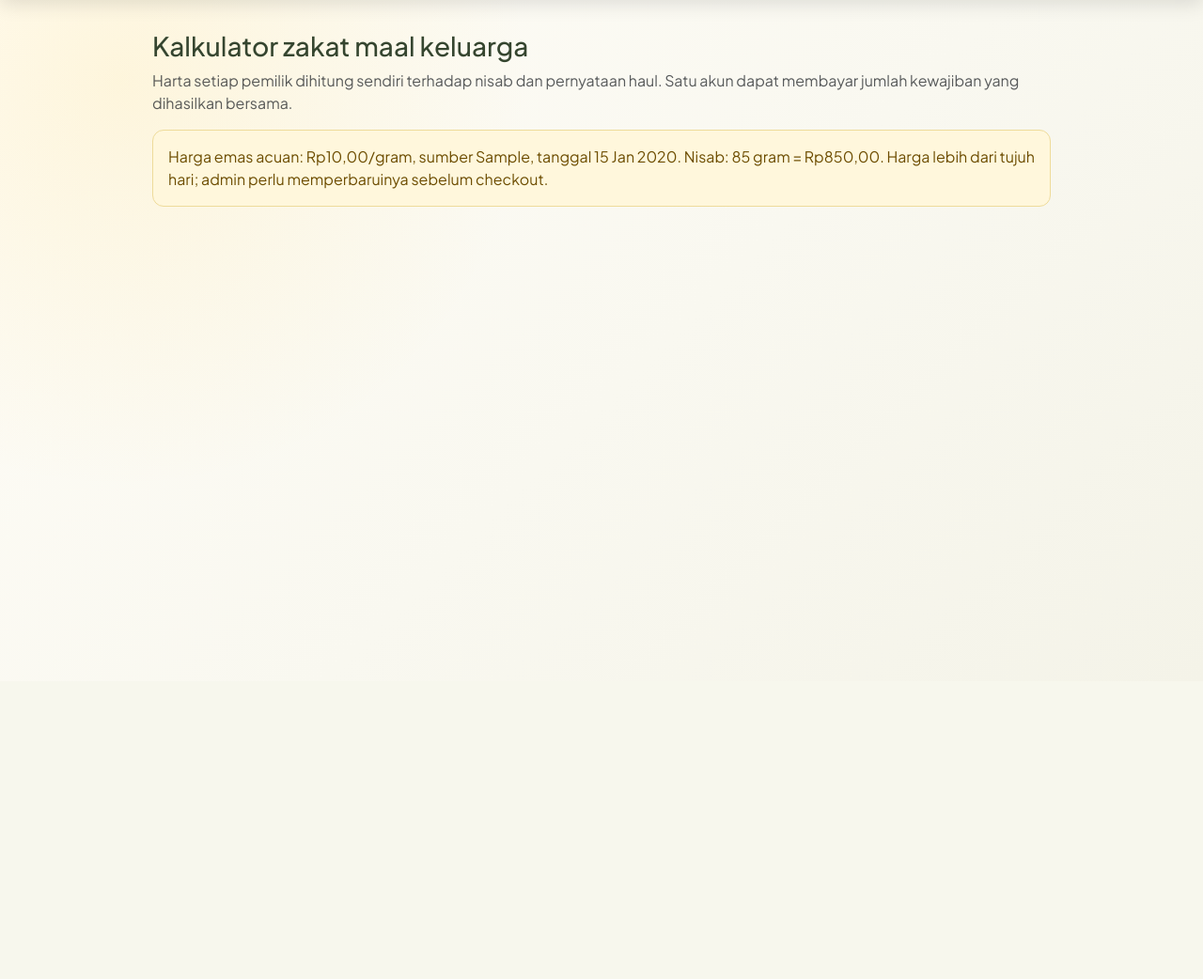
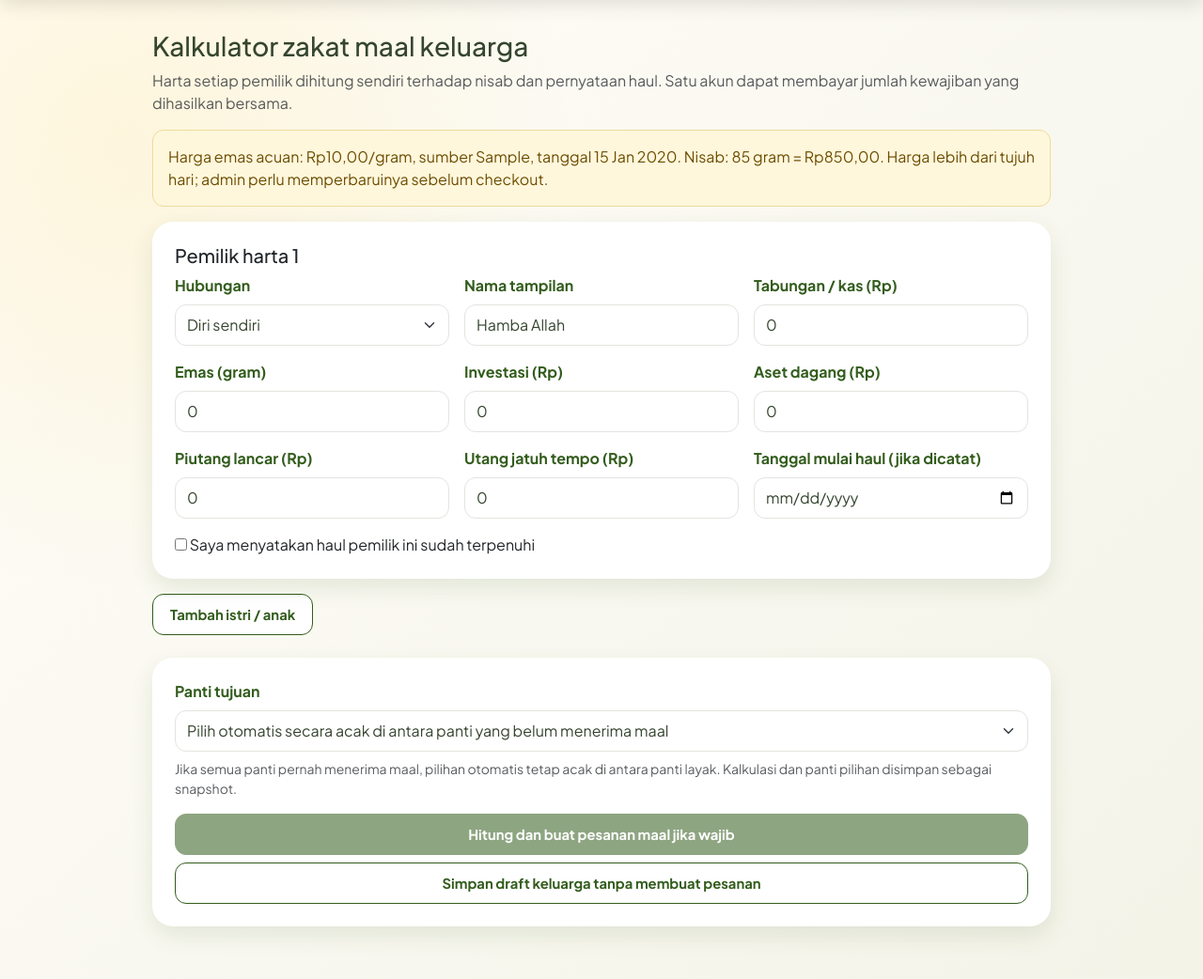
Before and after one commit to Noyelz/basdat_kelompok_i_2026, a Laravel app: page /muzakki/zakat-maal in a window 1280 px wide. Shown: the part 75-1117 px from the top of the page at 94% size. Before the commit the page ends 295 px from the top, so only its background shows below. Run offline with Laravel 12, Linux system fonts and the light colour scheme; a user stored in the database is signed in; tables that the repository leaves empty hold one stand-in row (values such as "Sample post").

Commit message:
feat: save and reload family maal drafts separately from transactions

```diff
--- a/app/Http/Controllers/MaalCheckoutController.php
+++ b/app/Http/Controllers/MaalCheckoutController.php
@@ -14,7 +14,7 @@ use Illuminate\View\View;
 
 class MaalCheckoutController extends Controller
 {
-    public function index(): View
+    public function index(Request $request): View
     {
         $hargaEmas = DB::table('harga_emas')->latest('tanggal_sumber')->first();
         $hargaBerlaku = $hargaEmas && CarbonImmutable::parse($hargaEmas->tanggal_sumber)->greaterThanOrEqualTo(now()->subDays(7));
@@ -26,31 +26,24 @@ class MaalCheckoutController extends Controller
             ->orderBy('kota_kabupaten')
             ->get(['id', 'nama', 'kota_kabupaten', 'provinsi', 'jumlah_mustahik_layak']);
 
-        return view('muzakki.maal', compact('hargaEmas', 'hargaBerlaku', 'panti'));
+        $draftSubjects = DB::table('subjek_zakat_maal')
+            ->where('user_id', $request->user()->id)
+            ->whereNull('transaksi_id')
+            ->where('is_snapshot', false)
+            ->orderBy('id')
+            ->get(['hubungan', 'nama_tampilan', 'tabungan', 'emas_gram', 'investasi', 'aset_dagang', 'piutang', 'utang', 'tanggal_haul', 'sudah_haul'])
+            ->map(fn ($item): array => [...(array) $item, 'sudah_haul' => false])
+            ->all();
+
+        return view('muzakki.maal', compact('hargaEmas', 'hargaBerlaku', 'panti', 'draftSubjects'));
     }
 
     public function store(Request $request): RedirectResponse
     {
-        $uang = ['required', 'decimal:0,2', 'min:0', 'max:999999999999.99'];
-        $data = $request->validate([
+        $data = $this->validateSubjects($request);
+        $data['yayasan_id'] = $request->validate([
             'yayasan_id' => ['nullable', 'integer', Rule::exists('yayasan', 'id')],
-            'subjek' => ['required', 'array', 'min:1', 'max:10'],
-            'subjek.*.hubungan' => ['required', Rule::in(['diri', 'istri', 'anak'])],
-            'subjek.*.nama_tampilan' => ['nullable', 'string', 'max:255'],
-            'subjek.*.tabungan' => $uang,
-            'subjek.*.emas_gram' => ['required', 'decimal:0,2', 'min:0', 'max:100000'],
-            'subjek.*.investasi' => $uang,
-            'subjek.*.aset_dagang' => $uang,
-            'subjek.*.piutang' => $uang,
-            'subjek.*.utang' => $uang,
-            'subjek.*.tanggal_haul' => ['nullable', 'date', 'before_or_equal:today'],
-            'subjek.*.sudah_haul' => ['nullable', 'boolean'],
-        ]);
-
-        $hubungan = collect($data['subjek'])->pluck('hubungan');
-        if ($hubungan->filter(fn ($value) => $value === 'diri')->count() !== 1 || $hubungan->filter(fn ($value) => $value === 'istri')->count() > 1) {
-            throw ValidationException::withMessages(['subjek' => 'Masukkan tepat satu pemilik diri sendiri dan paling banyak satu istri.']);
-        }
+        ])['yayasan_id'] ?? null;
 
         $id = DB::transaction(function () use ($request, $data): int {
             $hargaEmas = DB::table('harga_emas')->latest('tanggal_sumber')->first();
@@ -196,4 +189,66 @@ class MaalCheckoutController extends Controller
 
         return redirect()->route('muzakki.payment.show', $id);
     }
+
+    public function saveDraft(Request $request): RedirectResponse
+    {
+        $data = $this->validateSubjects($request);
+
+        DB::transaction(function () use ($request, $data): void {
+            DB::table('user')->where('id', $request->user()->id)->lockForUpdate()->first(['id']);
+            DB::table('subjek_zakat_maal')
+                ->where('user_id', $request->user()->id)
+                ->whereNull('transaksi_id')
+                ->where('is_snapshot', false)
+                ->delete();
+
+            foreach ($data['subjek'] as $subjek) {
+                DB::table('subjek_zakat_maal')->insert([
+                    'user_id' => $request->user()->id,
+                    'transaksi_id' => null,
+                    'hubungan' => $subjek['hubungan'],
+                    'nama_tampilan' => trim($subjek['nama_tampilan'] ?? '') !== '' ? $subjek['nama_tampilan'] : 'Hamba Allah',
+                    'tabungan' => $subjek['tabungan'],
+                    'emas_gram' => $subjek['emas_gram'],
+                    'investasi' => $subjek['investasi'],
+                    'aset_dagang' => $subjek['aset_dagang'],
+                    'piutang' => $subjek['piutang'],
+                    'utang' => $subjek['utang'],
+                    'tanggal_haul' => $subjek['tanggal_haul'] ?? null,
+                    'sudah_haul' => (bool) ($subjek['sudah_haul'] ?? false),
+                    'is_snapshot' => false,
+                    'created_at' => now(),
+                    'updated_at' => now(),
+                ]);
+            }
+        });
+
+        return redirect()->route('muzakki.maal')->with('success', 'Draft keluarga disimpan. Harga emas, nisab, dan kewajiban akan dihitung ulang saat checkout.');
+    }
+
+    /** @return array{subjek: array<int|string, array<string, mixed>>} */
+    private function validateSubjects(Request $request): array
+    {
+        $uang = ['required', 'decimal:0,2', 'min:0', 'max:999999999999.99'];
+        $data = $request->validate([
+            'subjek' => ['required', 'array', 'min:1', 'max:10'],
+            'subjek.*.hubungan' => ['required', Rule::in(['diri', 'istri', 'anak'])],
+            'subjek.*.nama_tampilan' => ['nullable', 'string', 'max:255'],
+            'subjek.*.tabungan' => $uang,
+            'subjek.*.emas_gram' => ['required', 'decimal:0,2', 'min:0', 'max:100000'],
+            'subjek.*.investasi' => $uang,
+            'subjek.*.aset_dagang' => $uang,
+            'subjek.*.piutang' => $uang,
+            'subjek.*.utang' => $uang,
+            'subjek.*.tanggal_haul' => ['nullable', 'date', 'before_or_equal:today'],
+            'subjek.*.sudah_haul' => ['nullable', 'boolean'],
+        ]);
+
+        $hubungan = collect($data['subjek'])->pluck('hubungan');
+        if ($hubungan->filter(fn ($value) => $value === 'diri')->count() !== 1 || $hubungan->filter(fn ($value) => $value === 'istri')->count() > 1) {
+            throw ValidationException::withMessages(['subjek' => 'Masukkan tepat satu pemilik diri sendiri dan paling banyak satu istri.']);
+        }
+
+        return $data;
+    }
 }
--- a/resources/views/muzakki/maal.blade.php
+++ b/resources/views/muzakki/maal.blade.php
@@ -4,6 +4,9 @@
 <div class="row justify-content-center"><div class="col-lg-10">
     <h1 class="h3 mb-2">Kalkulator zakat maal keluarga</h1>
     <p class="text-muted">Harta setiap pemilik dihitung sendiri terhadap nisab dan pernyataan haul. Satu akun dapat membayar jumlah kewajiban yang dihasilkan bersama.</p>
+    @if (session('success'))
+        <div class="alert alert-success">{{ session('success') }}</div>
+    @endif
     @if ($hargaEmas)
         <div class="alert {{ $hargaBerlaku ? 'alert-info' : 'alert-warning' }}">Harga emas acuan: Rp{{ number_format($hargaEmas->harga_per_gram, 2, ',', '.') }}/gram, sumber {{ $hargaEmas->sumber }}, tanggal {{ \Carbon\Carbon::parse($hargaEmas->tanggal_sumber)->timezone('Asia/Jakarta')->format('d M Y') }}. Nisab: 85 gram = Rp{{ number_format($hargaEmas->harga_per_gram * 85, 2, ',', '.') }}. {{ $hargaBerlaku ? '' : 'Harga lebih dari tujuh hari; admin perlu memperbaruinya sebelum checkout.' }}</div>
     @else
@@ -14,8 +17,10 @@
         <div class="alert alert-danger"><ul class="mb-0">@foreach ($errors->all() as $error)<li>{{ $error }}</li>@endforeach</ul></div>
     @endif
 
-    @if ($hargaBerlaku && $panti->isNotEmpty())
-        @php($subjekAwal = old('subjek', [['hubungan' => 'diri', 'nama_tampilan' => 'Hamba Allah', 'tabungan' => '0', 'emas_gram' => '0', 'investasi' => '0', 'aset_dagang' => '0', 'piutang' => '0', 'utang' => '0', 'sudah_haul' => '0']]))
+    @php($subjekAwal = old('subjek', $draftSubjects ?: [['hubungan' => 'diri', 'nama_tampilan' => 'Hamba Allah', 'tabungan' => '0', 'emas_gram' => '0', 'investasi' => '0', 'aset_dagang' => '0', 'piutang' => '0', 'utang' => '0', 'sudah_haul' => '0']]))
+    @if ($draftSubjects)
+        <p class="small text-muted">Draft keluarga tersimpan. Isian ini dapat diubah dan disimpan kembali. Pernyataan haul perlu dicentang ulang; harga emas, nisab, dan zakat wajib dihitung ulang saat checkout.</p>
+    @endif
         <form method="POST" action="{{ route('muzakki.maal.store') }}">
             @csrf
             <div id="daftar-subjek">
@@ -43,10 +48,11 @@
                 <label class="form-label" for="yayasan_id">Panti tujuan</label>
                 <select id="yayasan_id" name="yayasan_id" class="form-select"><option value="">Pilih otomatis secara acak di antara panti yang belum menerima maal</option>@foreach ($panti as $item)<option value="{{ $item->id }}" @selected(old('yayasan_id') == $item->id)>{{ $item->nama }} · {{ $item->kota_kabupaten }}, {{ $item->provinsi }}</option>@endforeach</select>
                 <p class="small text-muted mt-2">Jika semua panti pernah menerima maal, pilihan otomatis tetap acak di antara panti layak. Kalkulasi dan panti pilihan disimpan sebagai snapshot.</p>
-                <button type="submit" class="btn btn-success w-100">Hitung dan buat pesanan maal jika wajib</button>
+                <button type="submit" class="btn btn-success w-100 mb-2" @disabled(! $hargaBerlaku || $panti->isEmpty())>Hitung dan buat pesanan maal jika wajib</button>
+                <button type="submit" class="btn btn-outline-primary w-100" formaction="{{ route('muzakki.maal.draft') }}">Simpan draft keluarga tanpa membuat pesanan</button>
             </div></div>
         </form>
-    @elseif ($panti->isEmpty())
+    @if ($panti->isEmpty())
         <div class="alert alert-warning">Belum ada panti terverifikasi yang aktif untuk menerima zakat maal.</div>
     @endif
 </div></div>
--- a/routes/web.php
+++ b/routes/web.php
@@ -67,6 +67,7 @@ Route::middleware('auth')->group(function () {
         Route::post('/zakat-fitrah', [FitrahCheckoutController::class, 'store'])->name('fitrah.store');
         Route::get('/zakat-maal', [MaalCheckoutController::class, 'index'])->name('maal');
         Route::post('/zakat-maal', [MaalCheckoutController::class, 'store'])->name('maal.store');
+        Route::post('/zakat-maal/draft', [MaalCheckoutController::class, 'saveDraft'])->name('maal.draft');
         Route::get('/pembayaran/{id}', [SimulationPaymentController::class, 'show'])->whereNumber('id')->name('payment.show');
         Route::post('/pembayaran/{id}/batalkan', [SimulationPaymentController::class, 'cancel'])->whereNumber('id')->name('payment.cancel');
         Route::get('/riwayat', [MuzakkiController::class, 'riwayat'])->name('riwayat');
```
Also changed, not shown: !wajib_baca.md (+1 -0 lines).
